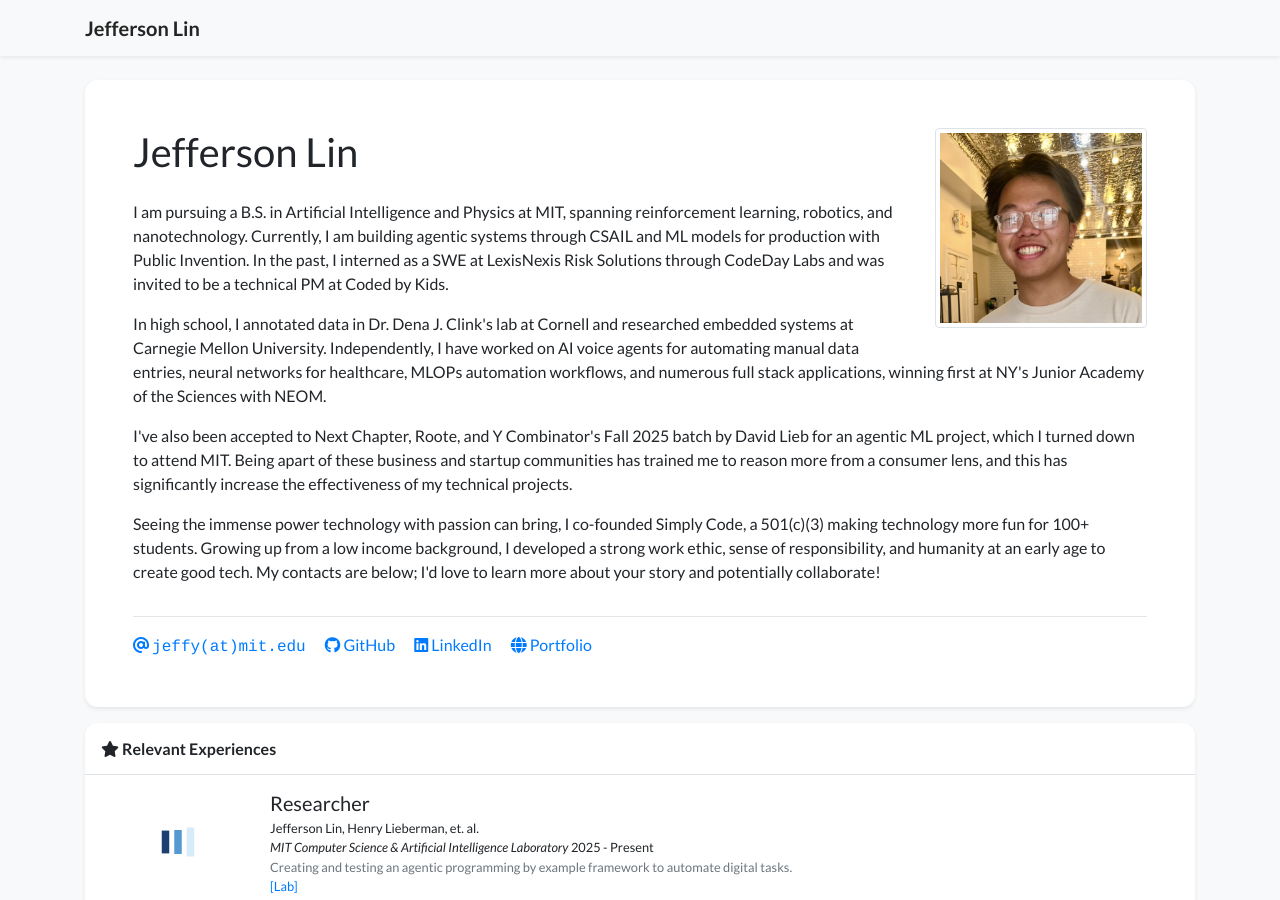
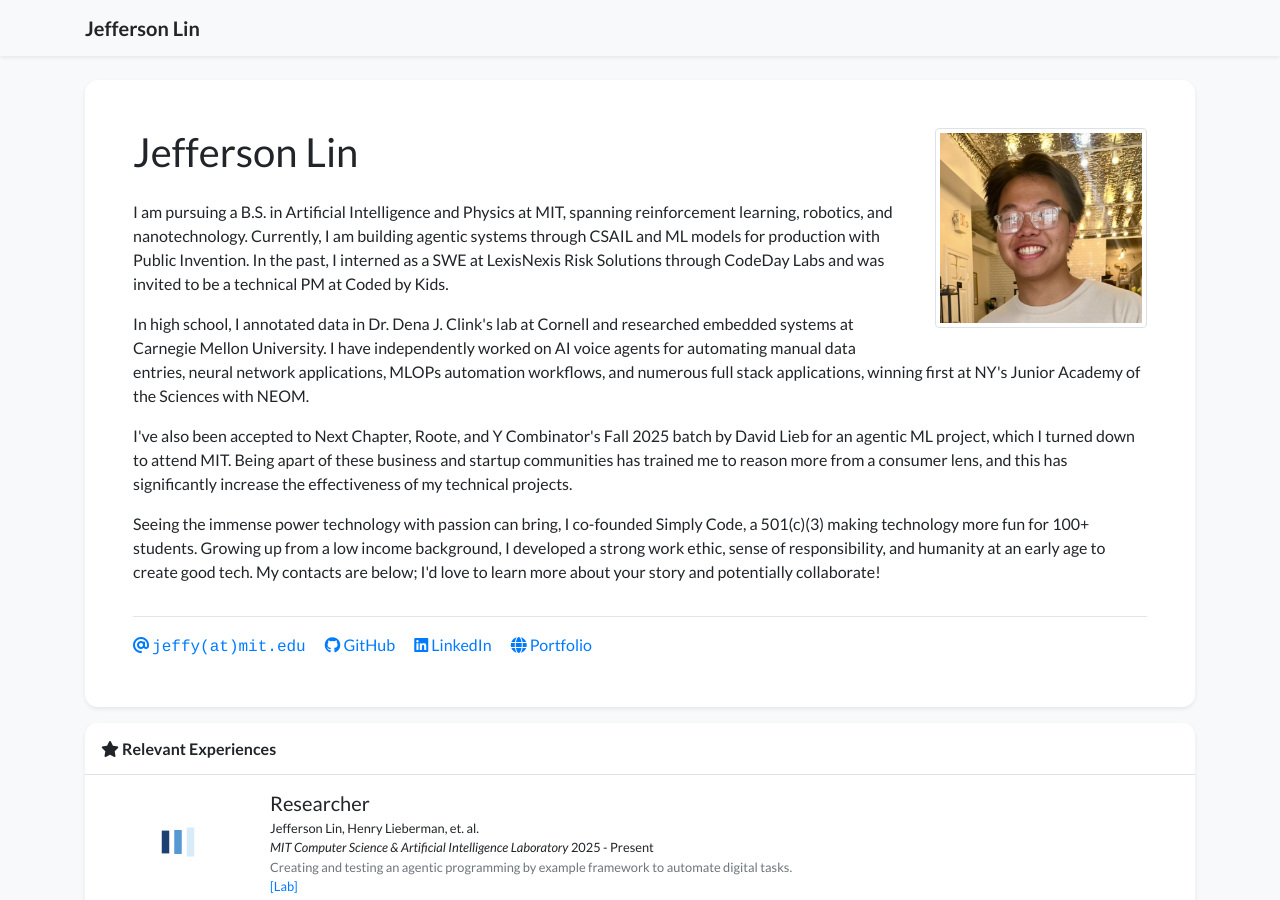
Before and after one commit to jeffelin/jeffelin.github.io, a Jekyll site: the page built from index.html, in a window 1280 px wide and 900 px high. Built offline with Jekyll 4.4.1, drawn with Linux system fonts in a browser that asks for light colours; nearby versions of some CDN libraries; a style sheet for code colours, icons or effects is not loaded.

Commit message:
Update profile.yml

```diff
--- a/_data/profile.yml
+++ b/_data/profile.yml
@@ -28,7 +28,7 @@
   </p>
 
   <p>
-  In high school, I annotated data in Dr. Dena J. Clink's lab at Cornell and researched embedded systems at Carnegie Mellon University. Independently, I have worked on AI voice agents for automating manual data entries, neural networks for healthcare, MLOPs automation workflows, and numerous full stack applications, winning first at NY's Junior Academy of the Sciences with NEOM.
+  In high school, I annotated data in Dr. Dena J. Clink's lab at Cornell and researched embedded systems at Carnegie Mellon University. I have independently worked on AI voice agents for automating manual data entries, neural network applications, MLOPs automation workflows, and numerous full stack applications, winning first at NY's Junior Academy of the Sciences with NEOM.
   </p>
   <p>
      I've also been accepted to Next Chapter, Roote, and Y Combinator's Fall 2025 batch by David Lieb for an agentic ML project, which I turned down to attend MIT. Being apart of these business and startup communities has trained me to reason more from a consumer lens, and this has significantly increase the effectiveness of my technical projects.
```
